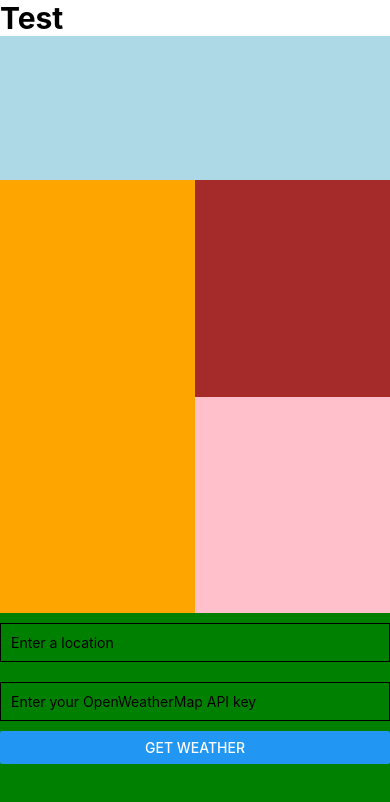
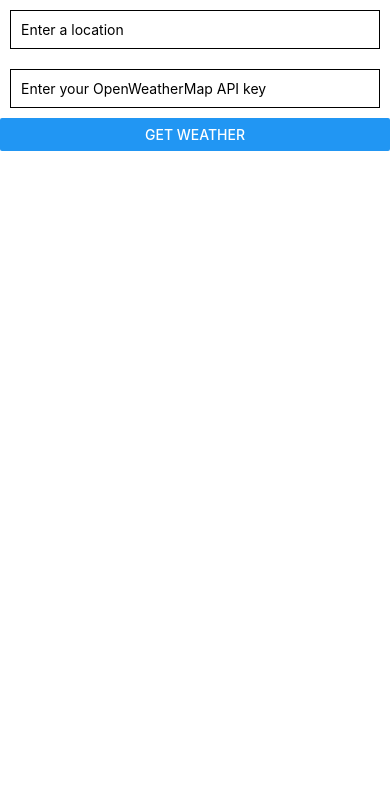
Before and after one commit to vaasuu/react-native-weather-app, a React Native app: screen / in a window 390 px wide. Shown: the top 802 px of the page. Built offline with nearby package versions, Linux system fonts and the light colour scheme.

Commit message:
Add changes

```diff
--- a/App.js
+++ b/App.js
@@ -1,14 +1,13 @@
-import React from "react";
-import { SafeAreaView, View } from "react-native";
+import React, { useState } from "react";
+import { Alert, SafeAreaView, View } from "react-native";
 import WeatherInfo from "./components/WeatherInfo";
 import Header from "./components/Header";
 import Inputs from "./components/Inputs";
 
 // Weather app with 3 sections
 const App = () => {
-  0;
-  const [error, setError] = React.useState(null);
-  const [weatherJson, setWeatherJson] = React.useState(null);
+  const [error, setError] = useState(null);
+  const [weatherJson, setWeatherJson] = useState(null);
 
   const fetchWeatherHandler = async (location, apikey) => {
     const url = `https://api.openweathermap.org/data/2.5/weather?units=metric&q=${location}&appid=${apikey}`;
@@ -29,19 +28,23 @@ const App = () => {
           " " +
           json.message
       );
+
+      Alert.alert("Error fetching weather!", json.message, [{ text: "OK" }]);
     }
   };
 
   return (
     <SafeAreaView style={{ flex: 1, flexDirection: "column" }}>
-      <View style={{ flex: 1, flexDirection: "column" }}>
-        <Header cityName="Test" style={{ flex: 1 }} />
-        <View style={{ flex: 5 }}>
-          <WeatherInfo />
-        </View>
-        <View style={{ flex: 2, backgroundColor: "green" }}>
-          <Inputs fetchWeatherHandler={fetchWeatherHandler} error={error} />
-        </View>
+      {weatherJson && (
+        <>
+          <Header cityName={weatherJson?.name} style={{ flex: 1 }} />
+          <View style={{ flex: 4 }}>
+            <WeatherInfo weatherData={weatherJson} />
+          </View>
+        </>
+      )}
+      <View style={{ flex: 1 }}>
+        <Inputs fetchWeatherHandler={fetchWeatherHandler} />
       </View>
     </SafeAreaView>
   );
--- a/components/ErrorThing.jsx
+++ /dev/null
@@ -1,13 +0,0 @@
-import { View, StyleSheet } from "react-native";
-
-const ErrorThing = () => {
-  return <View>{<Text style={styles.errorText}>{error}</Text>}</View>;
-};
-
-const styles = StyleSheet.create({
-  errorText: {
-    color: "red",
-  },
-});
-
-export default ErrorThing;
--- a/components/Header.jsx
+++ b/components/Header.jsx
@@ -1,10 +1,10 @@
-import { Text, View, StyleSheet } from "react-native";
+import { Text, StyleSheet } from "react-native";
 
 const Header = ({ cityName }) => {
   return (
-    <View>
+    <>
       <Text style={styles.header}>{cityName}</Text>
-    </View>
+    </>
   );
 };
 
@@ -12,6 +12,7 @@ const styles = StyleSheet.create({
   header: {
     fontSize: 30,
     fontWeight: "bold",
+    padding: 10,
   },
 });
 
--- a/components/Inputs.jsx
+++ b/components/Inputs.jsx
@@ -1,8 +1,7 @@
 import { React, useState } from "react";
 import { TextInput, View, StyleSheet, Button } from "react-native";
-import ErrorThing from "./ErrorThing";
 
-const Inputs = ({ fetchWeatherHandler, error }) => {
+const Inputs = ({ fetchWeatherHandler }) => {
   const [location, setLocation] = useState("");
   const [apikey, setApikey] = useState("");
   return (
@@ -19,11 +18,10 @@ const Inputs = ({ fetchWeatherHandler, error }) => {
         onChangeText={(text) => setApikey(text)}
       />
       <Button
+        style={styles.button}
         title="Get Weather"
         onPress={() => fetchWeatherHandler(location, apikey)}
       />
-
-      {error && <ErrorThing error={error} />}
     </View>
   );
 };
@@ -33,7 +31,10 @@ const styles = StyleSheet.create({
     borderWidth: 1,
     borderColor: "black",
     padding: 10,
-    marginVertical: 10,
+    margin: 10,
+  },
+  button: {
+    margin: 10,
   },
 });
 
--- /dev/null
+++ b/components/WeatherIcon.jsx
@@ -0,0 +1,21 @@
+import { Image, StyleSheet } from "react-native";
+
+const WeatherIcon = ({ iconCode }) => {
+  return (
+    <>
+      <Image
+        source={`https://openweathermap.org/img/wn/${iconCode}@2x.png`}
+        style={styles.WeatherIcon}
+      />
+    </>
+  );
+};
+
+const styles = StyleSheet.create({
+  WeatherIcon: {
+    width: 100,
+    height: 100,
+  },
+});
+
+export default WeatherIcon;
--- a/components/WeatherInfo.jsx
+++ b/components/WeatherInfo.jsx
@@ -1,19 +1,54 @@
 import React from "react";
-import { View } from "react-native";
+import { Text, View, StyleSheet } from "react-native";
+import WeatherIcon from "./WeatherIcon";
+import Wind from "./Wind";
 
-const WeatherInfo = (temperature, wind, description, weatherSymbol) => {
+const WeatherInfo = ({ weatherData }) => {
+  console.log(weatherData);
+
+  const main = weatherData?.weather[0]?.main;
+  const icon = weatherData?.weather[0]?.icon;
+  const description = weatherData?.weather[0]?.description;
+  const temp = weatherData?.main?.temp;
+  const feels_like = weatherData?.main?.feels_like;
+  const temp_max = weatherData?.main?.temp_max;
+  const temp_min = weatherData?.main?.temp_min;
+  const speed = weatherData?.wind?.speed;
+  const direction = weatherData?.wind?.deg;
+
   return (
-    <View style={{ flex: 1, flexDirection: "column" }}>
-      <View style={{ flex: 1, backgroundColor: "lightblue" }} />
-      <View style={{ flex: 3, flexDirection: "row" }}>
-        <View style={{ flex: 1, backgroundColor: "orange" }} />
-        <View style={{ flex: 1, flexDirection: "column" }}>
-          <View style={{ flex: 1, backgroundColor: "brown" }} />
-          <View style={{ flex: 1, backgroundColor: "pink" }} />
+    <>
+      <View style={{ flex: 1, flexDirection: "column" }}>
+        <View style={{ flex: 1 }}>
+          <Text style={styles.text}>{main}</Text>
+        </View>
+        <View style={{ flex: 3, flexDirection: "row" }}>
+          <View style={{ flex: 1 }}>
+            <WeatherIcon iconCode={icon} />
+            <Text style={styles.text}>{description}</Text>
+          </View>
+          <View style={{ flex: 1, flexDirection: "column" }}>
+            <View style={{ flex: 1 }}>
+              <Text style={styles.text}>{temp} °C</Text>
+              <Text style={styles.text}>Feels like: {feels_like} °C</Text>
+              <Text style={styles.text}>Max: {temp_max} °C</Text>
+              <Text style={styles.text}>Min: {temp_min} °C</Text>
+            </View>
+            <View style={{ flex: 1 }}>
+              <Wind speed={speed} direction={direction} />
+            </View>
+          </View>
         </View>
       </View>
-    </View>
+    </>
   );
 };
 
+const styles = StyleSheet.create({
+  text: {
+    fontSize: 20,
+    padding: 10,
+  },
+});
+
 export default WeatherInfo;
--- /dev/null
+++ b/components/Wind.jsx
@@ -0,0 +1,35 @@
+import React from "react";
+import { Text, StyleSheet, View } from "react-native";
+
+const Wind = ({ speed, direction }) => {
+  const styles = StyleSheet.create({
+    windDirectionIcon: {
+      fontSize: 50,
+      transform: [{ rotate: direction + "deg" }],
+      textAlignVertical: "center",
+      textAlign: "center",
+      width: 50,
+      height: 50,
+    },
+    container: {
+      flex: 1,
+      flexDirection: "column",
+    },
+    text: {
+      fontSize: 20,
+      padding: 10,
+    },
+  });
+
+  return (
+    <>
+      <View style={styles.container}>
+        <Text style={styles.text}>Wind speed: {speed} m/s</Text>
+        <Text style={styles.text}>Wind direction: {direction} °</Text>
+        <Text style={styles.windDirectionIcon}>↑</Text>
+      </View>
+    </>
+  );
+};
+
+export default Wind;
```
